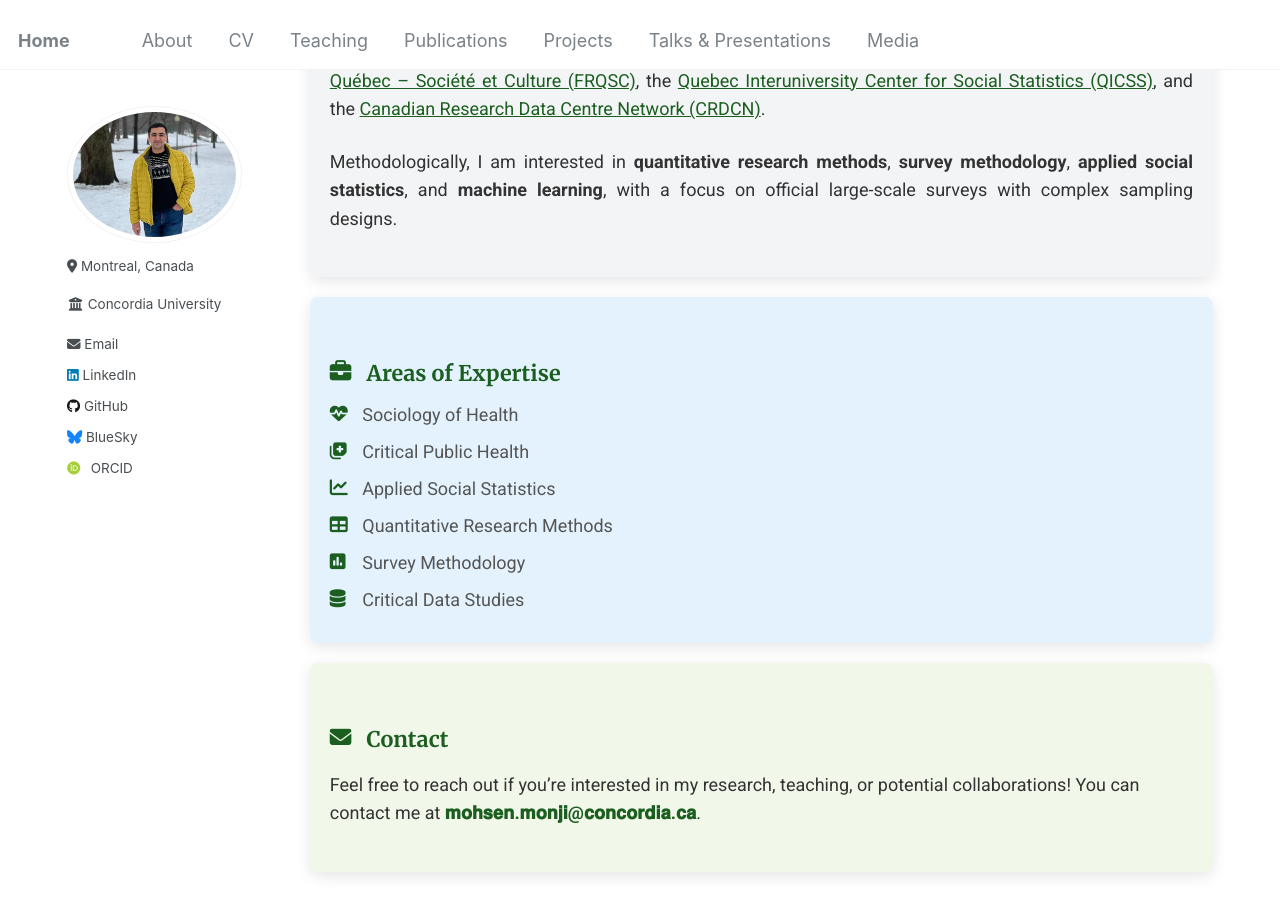
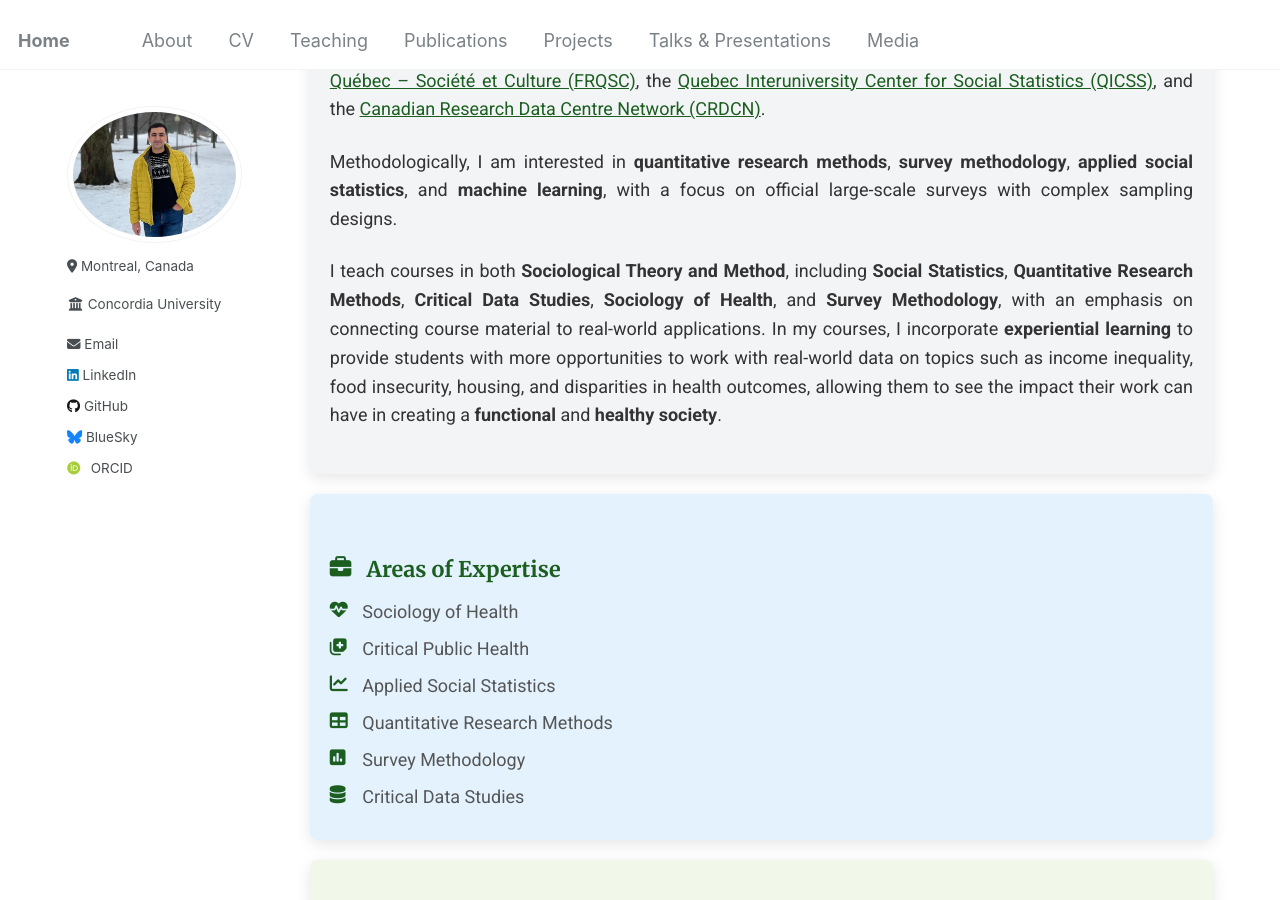
Before and after one commit to Mohsnmonji/mohsnmonji.github.io, a Jekyll site: the page built from about-me.md, in a window 1280 px wide and 900 px high, scrolled down 314 px. Built offline with Jekyll 4.4.1, drawn with Linux system fonts in a browser that asks for light colours; some web fonts are replaced.

Commit message:
Update about-me.md

```diff
--- a/about-me.md
+++ b/about-me.md
@@ -107,6 +107,11 @@ author_profile: true
     <strong>applied social statistics</strong>, and <strong>machine learning</strong>, with a focus on official large-scale surveys with complex sampling designs.
   </p>
 
+  <p>
+    I teach courses in both <strong>Sociological Theory and Method</strong>, including <strong>Social Statistics</strong>,
+    <strong>Quantitative Research Methods</strong>, <strong>Critical Data Studies</strong>, <strong>Sociology of Health</strong>, and <strong>Survey Methodology</strong>, with an emphasis on connecting course material to real-world applications. In my courses, I incorporate <strong>experiential learning</strong> to provide students with more opportunities to work with real-world data on topics such as income inequality, food insecurity, housing, and disparities in health outcomes, allowing them to see the impact their work can have in creating a <strong>functional</strong> and <strong>healthy society</strong>.
+  </p>
+
 </div>
 
 <div class="card">
```
